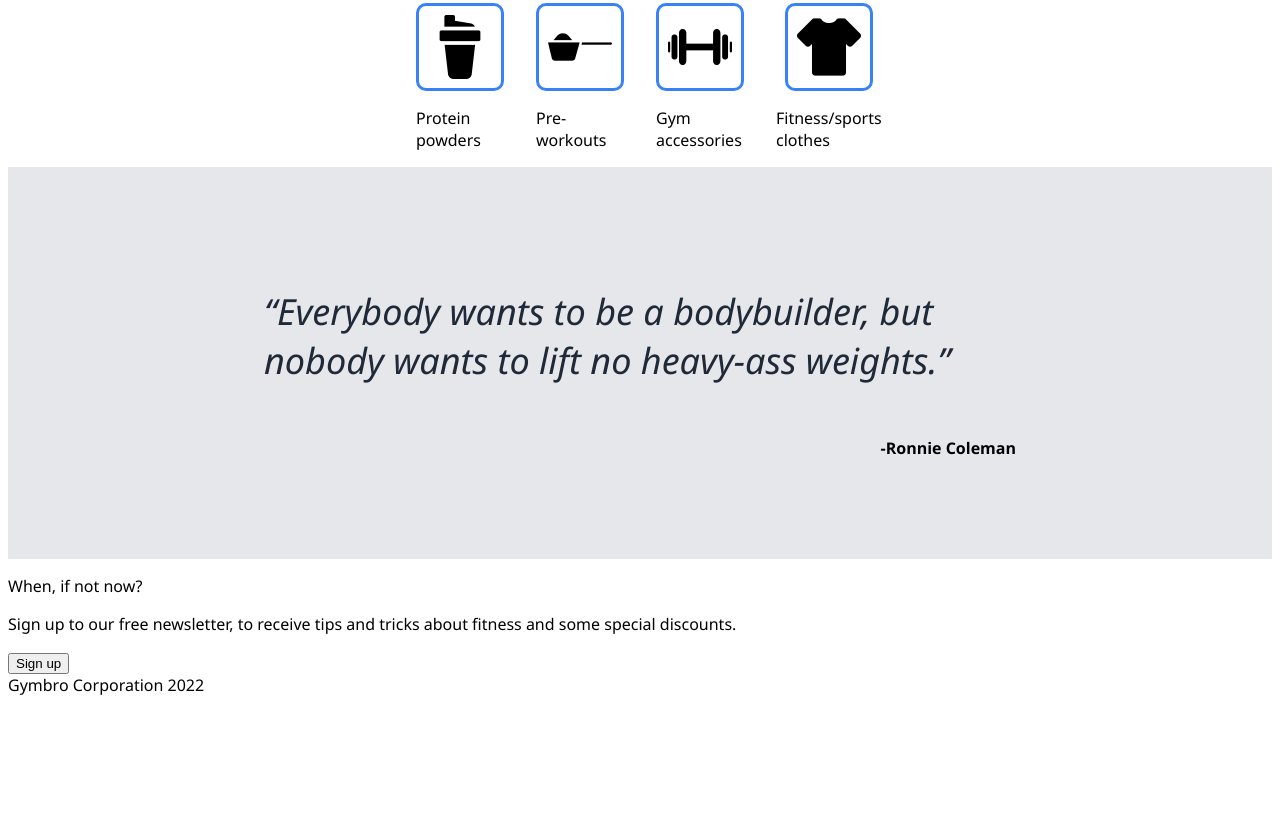
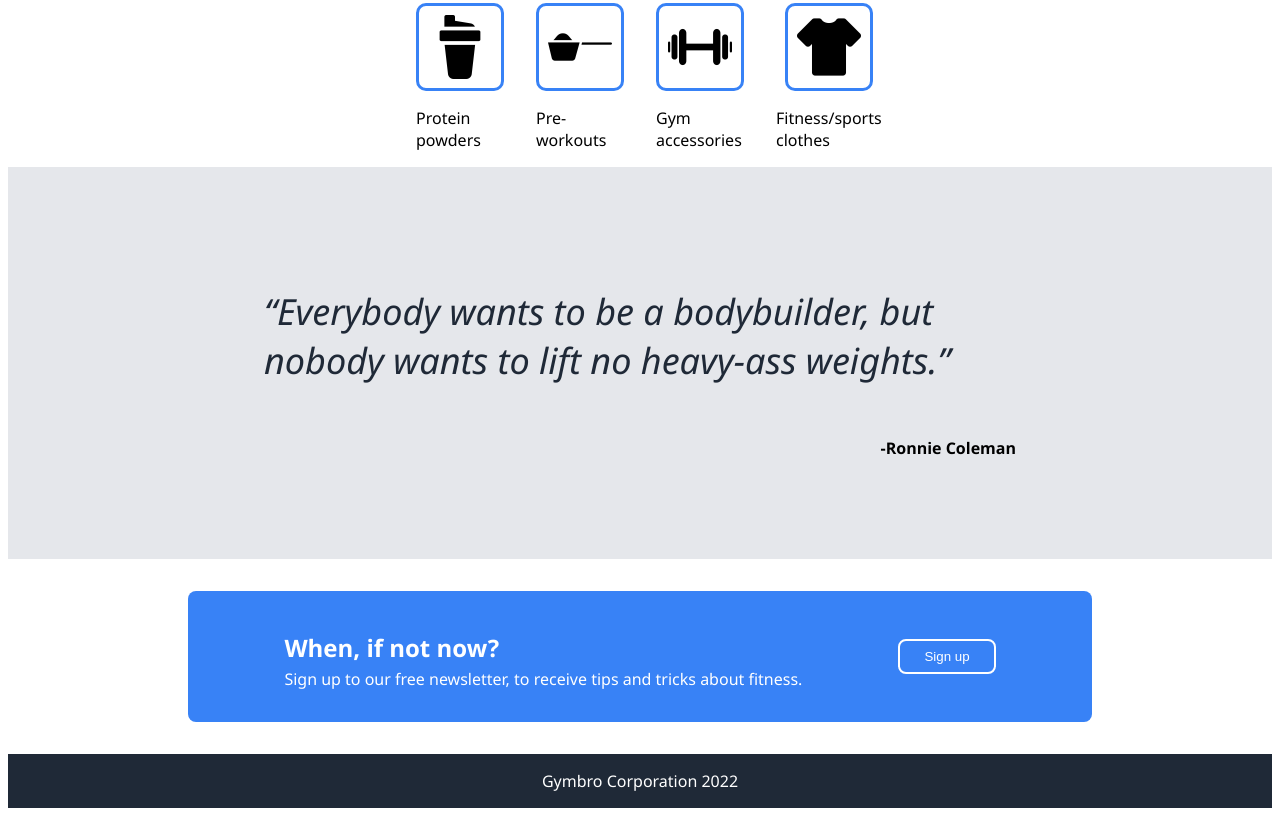
Before and after one commit to jozef-hudec-27/gymbro-corporation-page, a plain HTML site: page index.html in a window 1280 px wide. Shown: the part 350-1166 px from the top of the page. Before the commit the page ends 1054 px from the top, so only its background shows below. Drawn offline with Linux system fonts and the light colour scheme.

Commit message:
Update bottom-container and footer

```diff
--- a/css/style.css
+++ b/css/style.css
@@ -45,3 +45,34 @@ body {
     align-items: flex-end;
     padding: 84px 256px;
 }
+
+.bottom-container {
+    display: flex;
+    padding: 32px;
+    color: white;
+}
+
+.newsletter-message {
+    background-color: #3882f6;
+    margin: 0 auto;
+    display: flex;
+    padding: 16px 96px;
+    align-items: center;
+    column-gap: 96px;
+    border-radius: 8px;
+}
+
+.signup-btn {
+    background-color: #3882f6;
+    color: white;
+    border: 2px solid white;
+    padding: 8px 24px;
+    border-radius: 8px;
+}
+
+.footer {
+    background-color: #1f2937;
+    display: flex;
+    color: white;
+    justify-content: center;
+}
--- a/index.html
+++ b/index.html
@@ -56,23 +56,23 @@
     </div>
 
     <div class="quote-container">
-        <p style="font-size:36px; font-style:italic; font-weight:light; color:#1f2937;">“Everybody wants to be a bodybuilder, but nobody wants to lift no heavy-ass weights.”</p>
+        <p style="font-size:36px; font-style:italic; font-weight:lighter; color:#1f2937;">“Everybody wants to be a bodybuilder, but nobody wants to lift no heavy-ass weights.”</p>
         <p style="font-weight: bold;">-Ronnie Coleman</p>
     </div>
 
     <div class="bottom-container">
-        <div>
+        <div class="newsletter-message">
             <div>
-                <p>When, if not now?</p>
-                <p>Sign up to our free newsletter, to receive tips and tricks about fitness and some special discounts.</p>
+                <p style="font-weight: bold; font-size: 24px; margin-bottom: -12px;">When, if not now?</p>
+                <p>Sign up to our free newsletter, to receive tips and tricks about fitness.</p>
             </div>
 
-            <button>Sign up</button>
+            <button class="signup-btn">Sign up</button>
         </div>
     </div>
 
     <div class="footer">
-        Gymbro Corporation 2022
+        <p>Gymbro Corporation 2022</p>
     </div>
 </body>
 </html>
```
